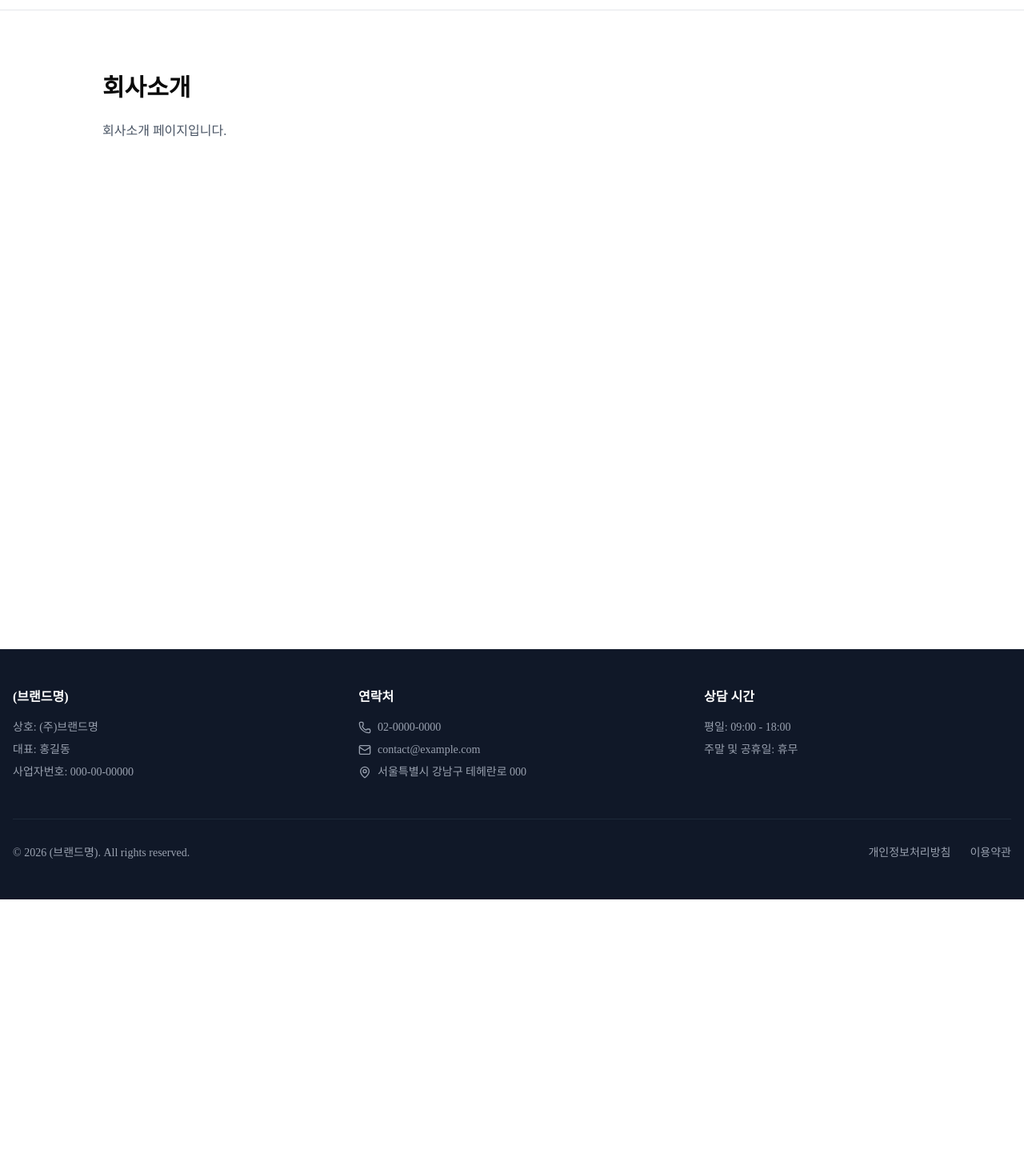
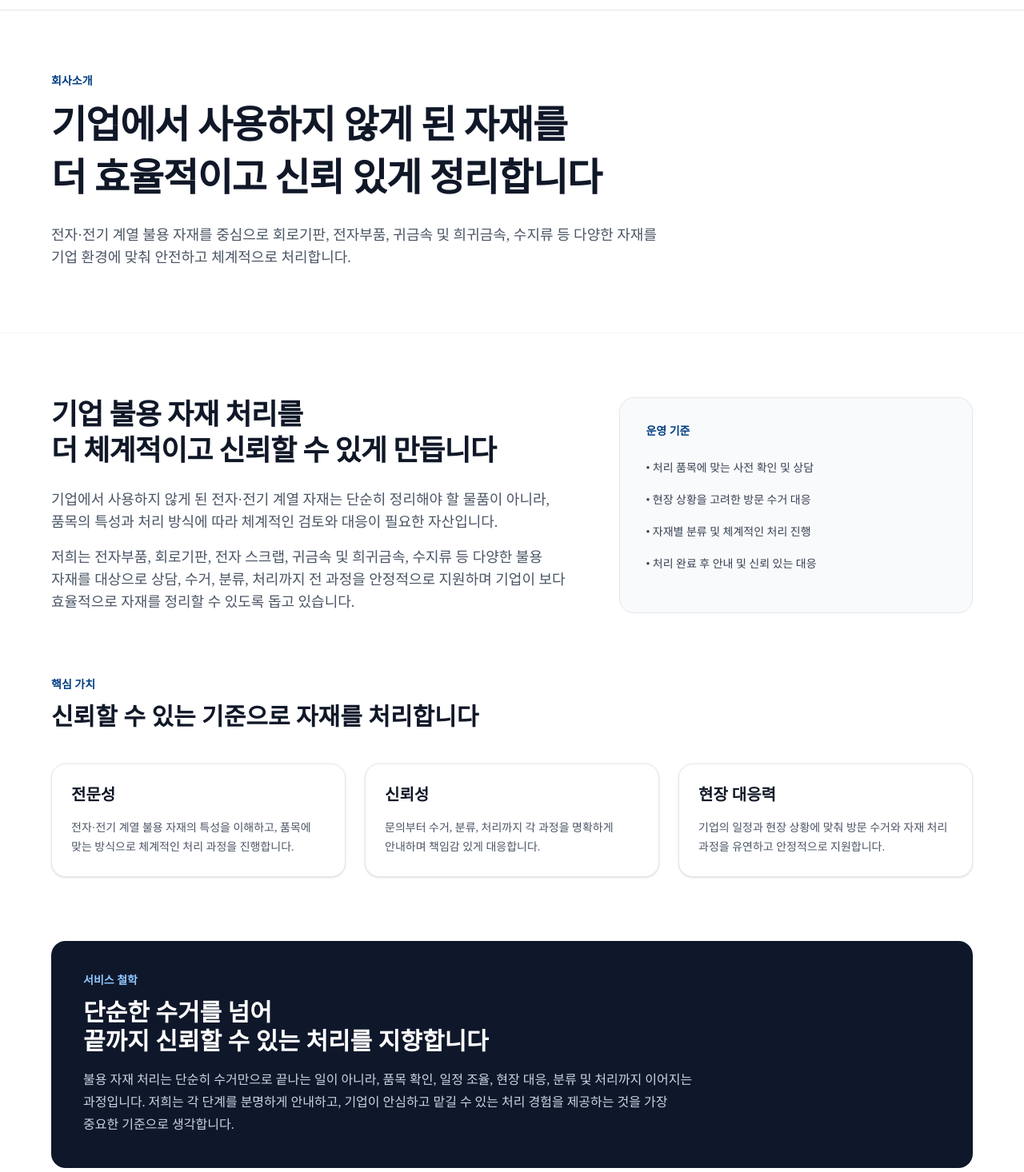
Before and after one commit to AMeaningfulStar/b2b-portal, a Next.js app: page /about in a window 1280 px wide. Shown: the part 44-1510 px from the top of the page at 80% size. Before the commit the page ends 1169 px from the top, so only its background shows below. Built offline with nearby package versions, Linux system fonts and the light colour scheme.

Commit message:
feat: 회사소개 페이지 상세 콘텐츠 1차 구현
- 회사소개 페이지에 브랜드 소개 및 핵심 가치 콘텐츠 추가
- 전문성, 신뢰성, 대응력 중심의 소개 섹션 구성
- 회사 방향성과 서비스 철학을 전달하는 상세 페이지 구조 반영

```diff
--- a/app/(landing)/about/page.tsx
+++ b/app/(landing)/about/page.tsx
@@ -1,10 +1,23 @@
+import AboutOverviewSection from '@/components/about/about-overview-section'
+
 export default function AboutPage() {
   return (
-    <main className="min-h-screen px-4 py-20">
-      <div className="mx-auto max-w-5xl">
-        <h1 className="mb-6 text-3xl font-bold">회사소개</h1>
-        <p className="text-gray-600">회사소개 페이지입니다.</p>
-      </div>
-    </main>
+    <>
+      <section className="border-b border-gray-100 bg-white px-4 py-20">
+        <div className="mx-auto max-w-6xl">
+          <p className="mb-3 text-sm font-semibold text-[#003d82]">회사소개</p>
+          <h1 className="text-4xl leading-snug font-bold tracking-tight text-gray-900 md:text-5xl">
+            기업에서 사용하지 않게 된 자재를
+            <br />더 효율적이고 신뢰 있게 정리합니다
+          </h1>
+          <p className="mt-6 max-w-3xl text-base leading-7 break-keep text-gray-600 md:text-lg">
+            전자·전기 계열 불용 자재를 중심으로 회로기판, 전자부품, 귀금속 및 희귀금속, 수지류 등 다양한 자재를 기업
+            환경에 맞춰 안전하고 체계적으로 처리합니다.
+          </p>
+        </div>
+      </section>
+
+      <AboutOverviewSection />
+    </>
   )
 }
--- /dev/null
+++ b/components/about/about-overview-section.tsx
@@ -0,0 +1,90 @@
+const coreValues = [
+  {
+    title: '전문성',
+    description:
+      '전자·전기 계열 불용 자재의 특성을 이해하고, 품목에 맞는 방식으로 체계적인 처리 과정을 진행합니다.',
+  },
+  {
+    title: '신뢰성',
+    description:
+      '문의부터 수거, 분류, 처리까지 각 과정을 명확하게 안내하며 책임감 있게 대응합니다.',
+  },
+  {
+    title: '현장 대응력',
+    description:
+      '기업의 일정과 현장 상황에 맞춰 방문 수거와 자재 처리 과정을 유연하고 안정적으로 지원합니다.',
+  },
+]
+
+export default function AboutOverviewSection() {
+  return (
+    <section className="bg-white px-4 py-20 break-keep">
+      <div className="mx-auto max-w-6xl">
+        <div className="grid gap-12 lg:grid-cols-[1.2fr_0.8fr]">
+          <div>
+            <h2 className="text-3xl font-bold tracking-tight text-gray-900 md:text-4xl leading-tight">
+              기업 불용 자재 처리를
+              <br />
+              더 체계적이고 신뢰할 수 있게 만듭니다
+            </h2>
+            <p className="mt-6 text-base leading-7 text-gray-600 md:text-lg">
+              기업에서 사용하지 않게 된 전자·전기 계열 자재는 단순히 정리해야 할 물품이 아니라,
+              품목의 특성과 처리 방식에 따라 체계적인 검토와 대응이 필요한 자산입니다.
+            </p>
+            <p className="mt-4 text-base leading-7 text-gray-600 md:text-lg">
+              저희는 전자부품, 회로기판, 전자 스크랩, 귀금속 및 희귀금속, 수지류 등
+              다양한 불용 자재를 대상으로 상담, 수거, 분류, 처리까지 전 과정을 안정적으로
+              지원하며 기업이 보다 효율적으로 자재를 정리할 수 있도록 돕고 있습니다.
+            </p>
+          </div>
+
+          <div className="rounded-2xl border border-gray-200 bg-gray-50 p-8">
+            <p className="text-sm font-semibold text-[#003d82]">운영 기준</p>
+            <ul className="mt-6 space-y-4 text-sm leading-6 text-gray-700">
+              <li>• 처리 품목에 맞는 사전 확인 및 상담</li>
+              <li>• 현장 상황을 고려한 방문 수거 대응</li>
+              <li>• 자재별 분류 및 체계적인 처리 진행</li>
+              <li>• 처리 완료 후 안내 및 신뢰 있는 대응</li>
+            </ul>
+          </div>
+        </div>
+
+        <div className="mt-20">
+          <div className="mb-10">
+            <p className="mb-3 text-sm font-semibold text-[#003d82]">핵심 가치</p>
+            <h3 className="text-2xl font-bold text-gray-900 md:text-3xl">
+              신뢰할 수 있는 기준으로 자재를 처리합니다
+            </h3>
+          </div>
+
+          <div className="grid gap-6 md:grid-cols-3">
+            {coreValues.map((value) => (
+              <div
+                key={value.title}
+                className="rounded-2xl border border-gray-200 bg-white p-6 shadow-sm"
+              >
+                <h4 className="text-xl font-semibold text-gray-900">{value.title}</h4>
+                <p className="mt-4 text-sm leading-6 text-gray-600">{value.description}</p>
+              </div>
+            ))}
+          </div>
+        </div>
+
+        <div className="mt-20 rounded-2xl bg-[#0f172a] px-6 py-10 text-white md:px-10">
+          <p className="text-sm font-semibold text-blue-300">서비스 철학</p>
+          <h3 className="mt-3 text-2xl font-bold md:text-3xl">
+            단순한 수거를 넘어
+            <br />
+            끝까지 신뢰할 수 있는 처리를 지향합니다
+          </h3>
+          <p className="mt-4 max-w-3xl text-sm leading-7 text-slate-300 md:text-base">
+            불용 자재 처리는 단순히 수거만으로 끝나는 일이 아니라,
+            품목 확인, 일정 조율, 현장 대응, 분류 및 처리까지 이어지는 과정입니다.
+            저희는 각 단계를 분명하게 안내하고, 기업이 안심하고 맡길 수 있는 처리 경험을
+            제공하는 것을 가장 중요한 기준으로 생각합니다.
+          </p>
+        </div>
+      </div>
+    </section>
+  )
+}
```
